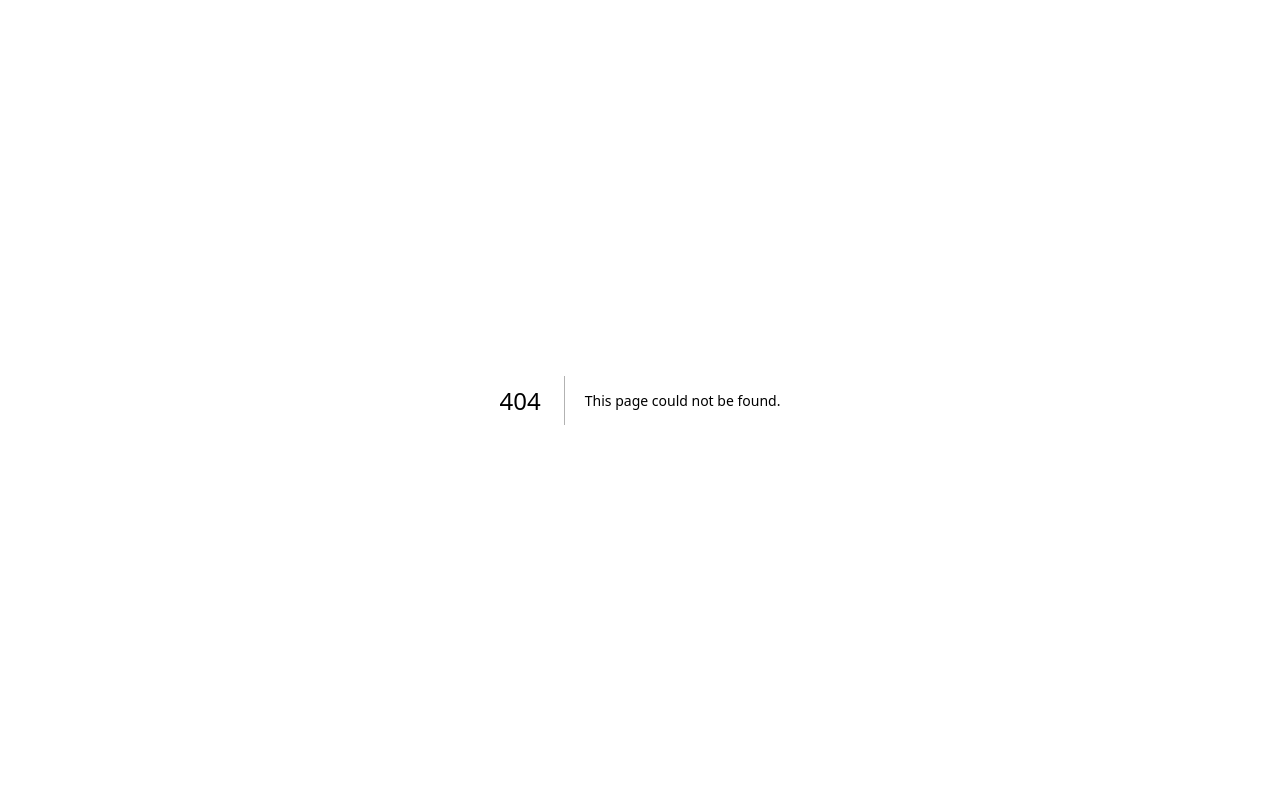
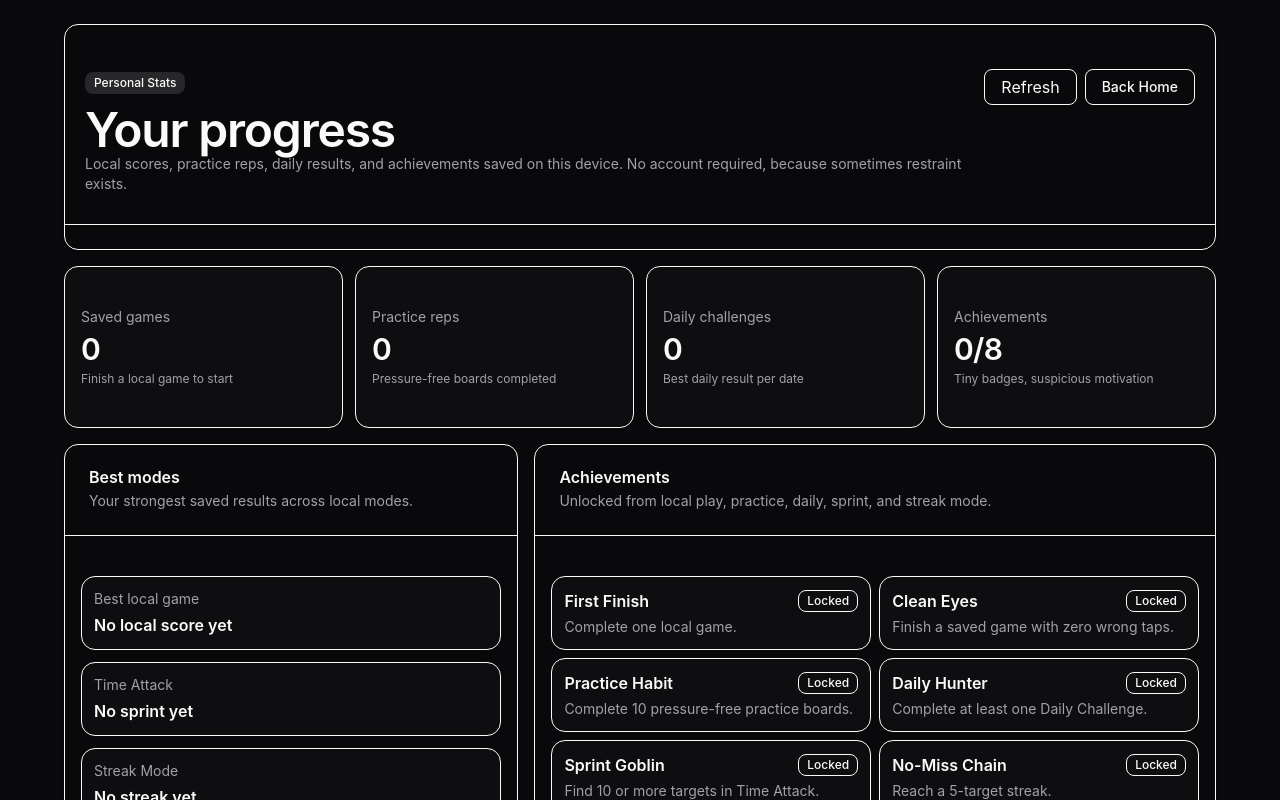
Before and after one commit to Nischhalsubba/blink-and-find, a Next.js app: page /stats in a window 1280 px wide. Before the commit this address had no page. Built offline with nearby package versions, Linux system fonts and the light colour scheme.

Commit message:
Add personal stats route

```diff
--- /dev/null
+++ b/src/app/stats/page.tsx
@@ -0,0 +1,24 @@
+import type { Metadata } from "next";
+import StatsDashboard from "@/components/StatsDashboard";
+import { absoluteUrl, SITE_NAME } from "@/lib/seo";
+
+const description = "View your Blink & Find personal stats, local best scores, practice rounds, daily challenge results, streak bests, and achievements.";
+
+export const metadata: Metadata = {
+  title: "Personal Stats | Blink & Find",
+  description,
+  alternates: {
+    canonical: absoluteUrl("/stats"),
+  },
+  openGraph: {
+    title: "Blink & Find Personal Stats",
+    description,
+    url: absoluteUrl("/stats"),
+    siteName: SITE_NAME,
+    type: "article",
+  },
+};
+
+export default function StatsPage() {
+  return <StatsDashboard />;
+}
```
